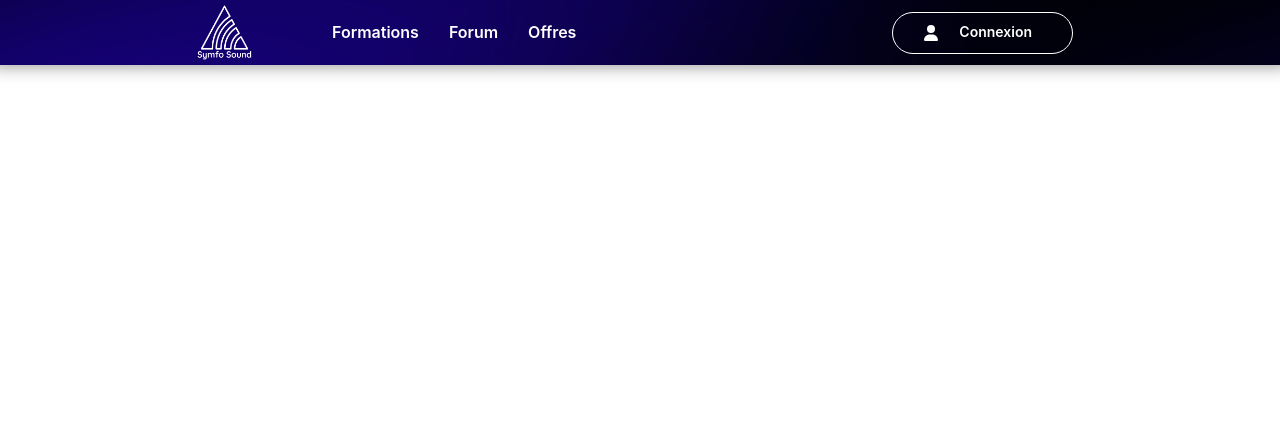
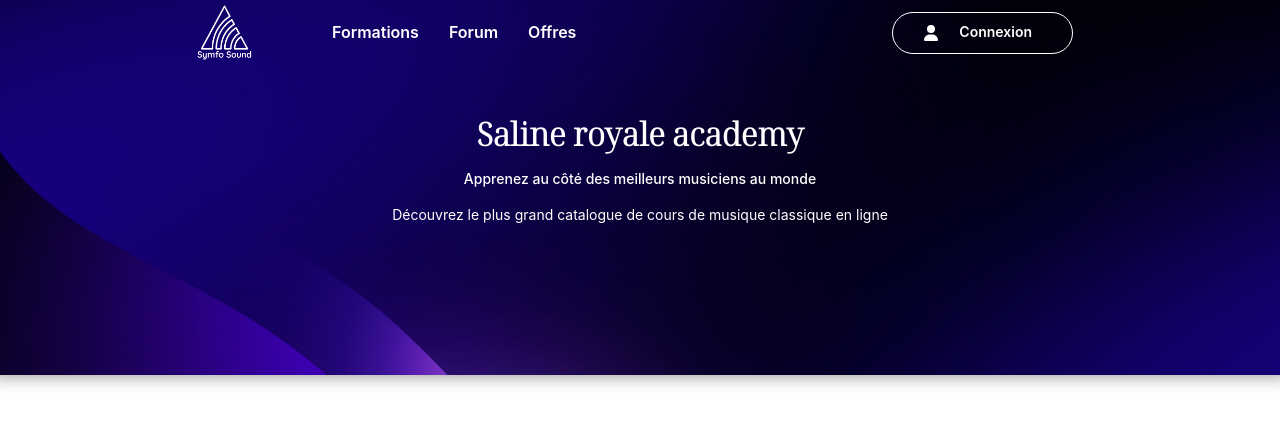
Before and after one commit to Paola-CCC/client-sound, a React (Create React App) app: page / in a window 1280 px wide. Shown: the top 425 px of the page. Built offline with nearby package versions, Linux system fonts and the light colour scheme; no server answers.

Commit message:
home-hero correction

```diff
--- a/src/App.scss
+++ b/src/App.scss
@@ -1,11 +1,9 @@
 div#layout-container {
   div.container-header {
-    header {
-      background-image: url("./assets/imagedefond.jpg");
-      background-size: cover;
-      background-repeat: no-repeat;
-      box-shadow: 0 -6px 15px 8px rgba(62, 62, 62, 0.5);
-    }
+    background-image: url("./assets/imagedefond.jpg");
+    background-size: cover;
+    background-repeat: no-repeat;
+    box-shadow: 0 -6px 15px 8px rgba(62, 62, 62, 0.5);
 
     div.navbar-mobile-isOpen {
       display: none;
@@ -70,6 +68,7 @@ div#layout-container {
 
   }
 
+  //Sidebar ouvert
   div#layout-container.open {
     position: relative;
     div.container-header header {
```
